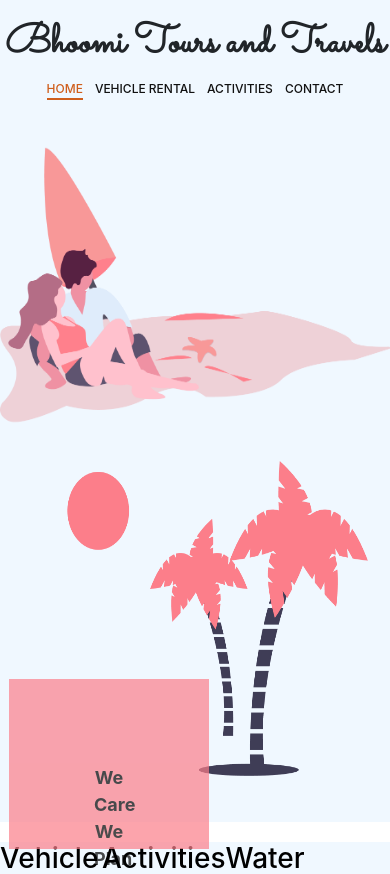
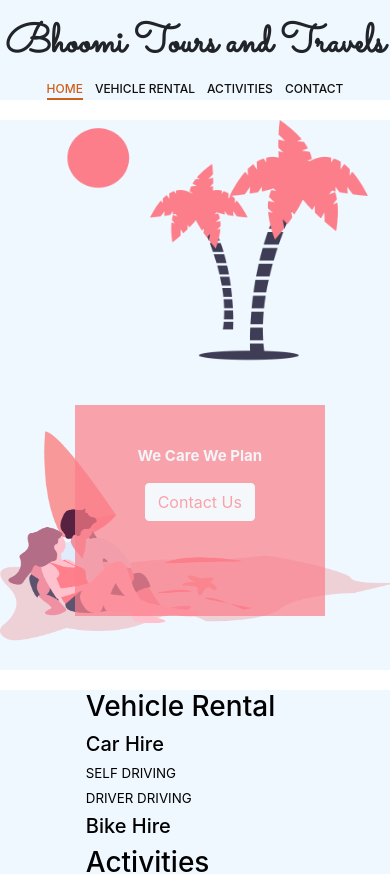
Before and after one commit to jeet-mahesh-shirodkar/btts, a React (Create React App) app: page / in a window 390 px wide. Shown: the top 874 px of the page. Built offline with nearby package versions, Linux system fonts and the light colour scheme.

Commit message:
beach comp Resonsive css

```diff
--- a/src/Components/Beach/beach.css
+++ b/src/Components/Beach/beach.css
@@ -2,7 +2,7 @@
     padding: 20px 20px;
 }
 
-.beach img{
+.beach__img img{
     width: 50%;
     height: 522px;
 }
@@ -41,39 +41,84 @@
     margin-bottom: 5px !important;
 }
 
-/* .info1{
-    background-color: aquamarine;
-}
-
-.info2{
-    background-color: blueviolet;
-}
-
-.info3{
-    background-color: burlywood;
-} */
-
-
-@media only screen and (max-width:390px){
+@media only screen and (max-width:376px){
     .beach{
         margin: 0px;
         padding: 0px;
     }
     .beach img{
         width: 100%;
-        height: 361px;
+        height: 275px;
+    }
+    .beach__img{
+        display: flex;
+        flex-direction: column-reverse;
+        margin: 20px 0px;
     }
     .care {
-        left: 9px;
-        width: 200px;
-        height: 99px;
+        left: 6px;
+        /* width: 179px; */
+        height: 25%;
         background-color: #FC7E8A;
-        top: 679px;
+        /* top: 679px; */
+        padding: 10% 0;
+        width: 41%;
+        bottom: 36%;
     }
     .care p {
-        margin-bottom: 8px;
-        color: black;
-        font-size: 18px;
+        color: whitesmoke;
+        padding: 13px;
+        font-size: 15px;
         font-weight: bold;
     }
+
+    .care .btn-light a{
+        color: #FC7E8A;
+    }
+
+    .info{
+        flex-direction: column;
+        height: auto;
+        padding: 0 22%;
+    }
 }
+
+@media only screen and (max-width:450px){
+    .beach{
+        margin: 0px;
+        padding: 0px;
+    }
+    .beach img{
+        width: 100%;
+        height: 275px;
+    }
+    .beach__img{
+        display: flex;
+        flex-direction: column-reverse;
+        margin: 20px 0px;
+    }
+    .care {
+        background-color: #FC7E8A;
+        left: 75px;
+        height: 25%;
+        padding: 7% 0;
+        width: 64%;
+        bottom: 27%;
+    }
+    .care p {
+        color: whitesmoke;
+        padding: 13px;
+        font-size: 15px;
+        font-weight: bold;
+    }
+
+    .care .btn-light a{
+        color: #FC7E8A;
+    }
+
+    .info{
+        flex-direction: column;
+        height: auto;
+        padding: 0 22%;
+    }
+}
--- a/src/Components/Beach/beach.js
+++ b/src/Components/Beach/beach.js
@@ -9,8 +9,10 @@ import { Link } from 'react-router-dom';
 const BeachComp = ()=> {
     return(
     <div className="beach">
-    <img src={Beach} alt="bg"/>
-    <img src={Sun} alt="sun"/>
+        <div className="beach__img">
+            <img src={Beach} alt="bg"/>
+            <img src={Sun} alt="sun"/>
+        </div>
     <div className="care">
         <p>We Care We Plan</p>
         <Button variant="light"><Link to="/contact">Contact Us</Link></Button>
```
